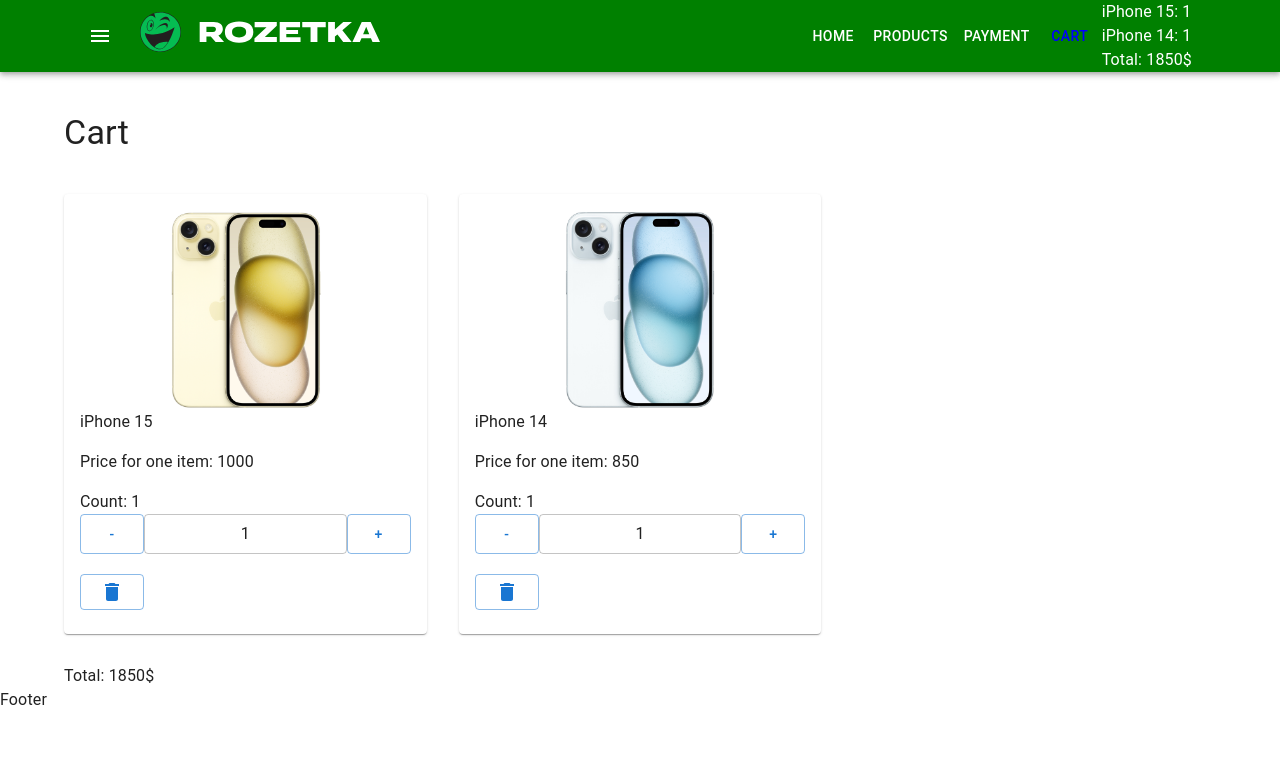
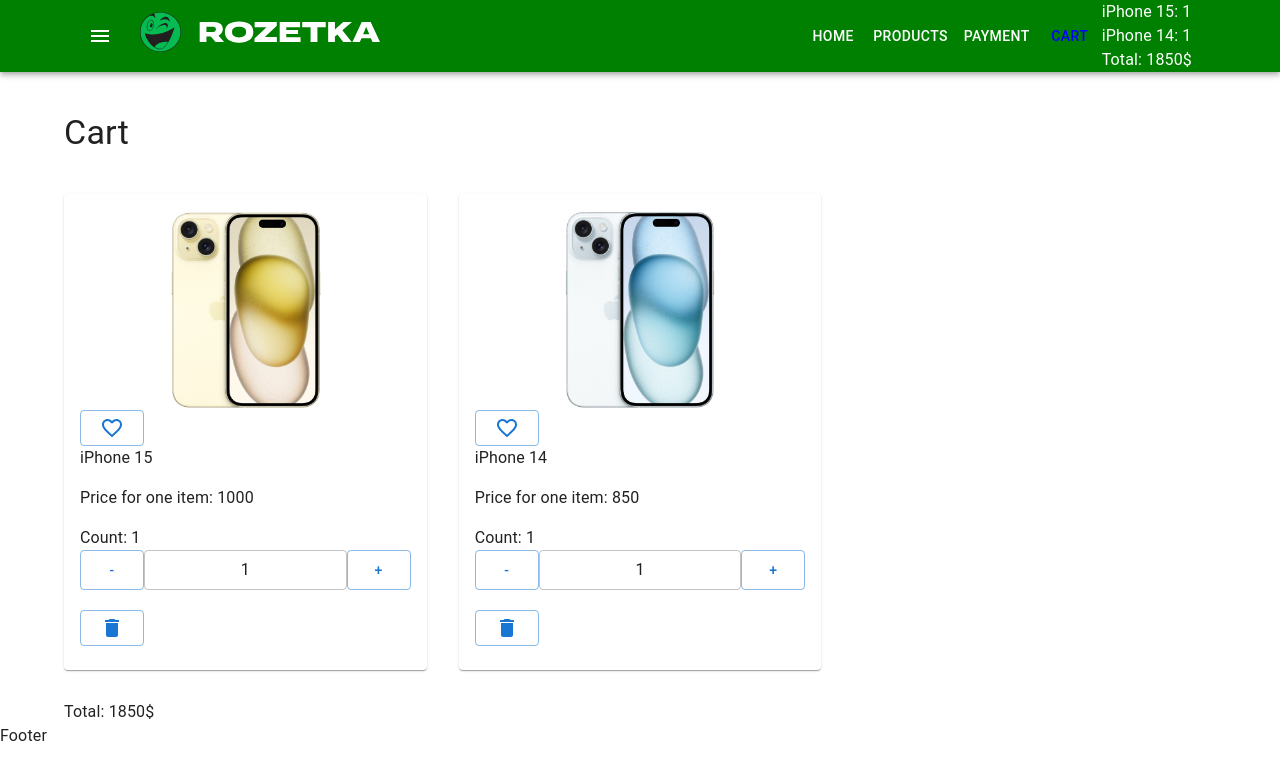
Before and after one commit to VarvaraProkhvatylo/react-shop-project-16-03, a React (Create React App) app: page /cart in a window 1280 px wide. Shown: the top 780 px of the page. Built offline with nearby package versions, Linux system fonts and the light colour scheme.

Commit message:
added likes toggle in CartProductListItemExtended

```diff
--- a/src/components/CartProductList/CartProductListItemExtended.tsx
+++ b/src/components/CartProductList/CartProductListItemExtended.tsx
@@ -2,6 +2,11 @@
 import { Product } from 'utils/productsArray'
 import DeleteIcon from '@mui/icons-material/Delete'
 import Quantity from 'components/Quantity/Quantity'
+
+import FavoriteIcon from '@mui/icons-material/Favorite'
+import FavoriteBorderIcon from '@mui/icons-material/FavoriteBorder'
+import { useAppDispatch, useAppSelector } from 'store/hooks'
+import likeSlice, { addLike, removeLike } from 'store/likeSlice'
 
 type Props = {
     product: Product
@@ -16,13 +21,28 @@
     removeProductFromCart,
     changeProductQuantity,
 }: Props) => {
+    const isLiked = useAppSelector(
+        (state) => state.productsLikeState[product.id]
+    )
+    const dispatch = useAppDispatch()
+
     return (
         <Grid item xs={12} sm={6} md={4}>
             <Card>
                 <CardContent>
                     <div className="product-image">
                         <img src={product.image}></img>
-                    </div>
+                    </div>{' '}
+                    <Button
+                        variant="outlined"
+                        onClick={() => {
+                            isLiked
+                                ? dispatch(removeLike(product.id))
+                                : dispatch(addLike(product.id))
+                        }}
+                    >
+                        {isLiked ? <FavoriteIcon /> : <FavoriteBorderIcon />}
+                    </Button>
                     <div>{product.title}</div>
                     <p>Price for one item: {product.price}</p>
                     <div>Count: {productsCount}</div>
@@ -42,7 +62,6 @@
                         }
                         minCount={0}
                     />
-
                     <Button
                         variant="outlined"
                         onClick={() => removeProductFromCart(product.id)}
--- a/src/components/Products/ProductListItem.tsx
+++ b/src/components/Products/ProductListItem.tsx
@@ -87,4 +87,5 @@
         </>
     )
 }
+
 export default ProductListItem
--- a/src/store/likeSlice.ts
+++ b/src/store/likeSlice.ts
@@ -6,8 +6,6 @@
 }
 
 const initialState: LikeProductsState = {
-    1: true,
-    2: true,
 }
 
 export const likeSlice = createSlice({
@@ -25,6 +23,17 @@
     },
 })
 
+// export const likeSlice1 = createSlice({
+//     name:"like",
+//     initialState,
+//     reducers: {
+//         toggleLike: (state, action) => ({
+//         ...state,
+//         state,[action.payload] : !state[action.payload]
+//     })
+//     },
+// })
+
 export const { addLike, removeLike } = likeSlice.actions
 
 export default likeSlice.reducer
```
